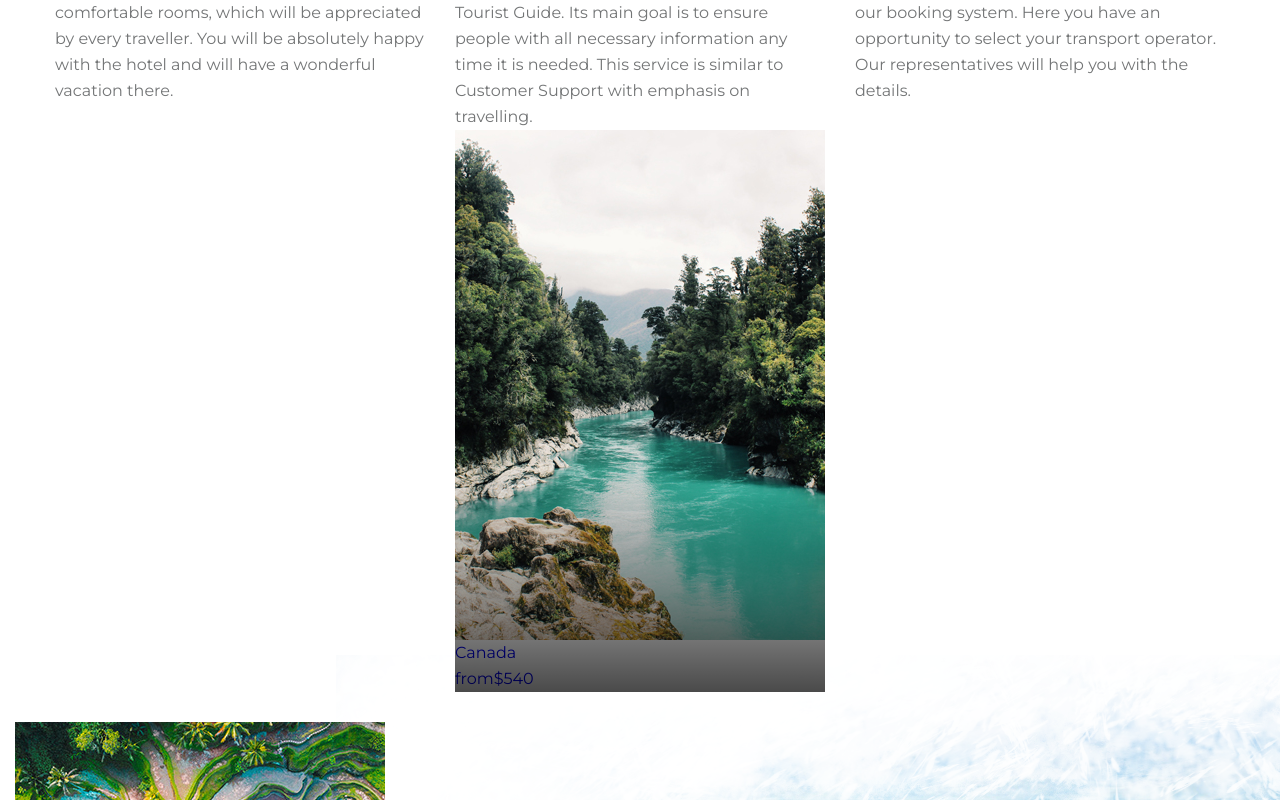
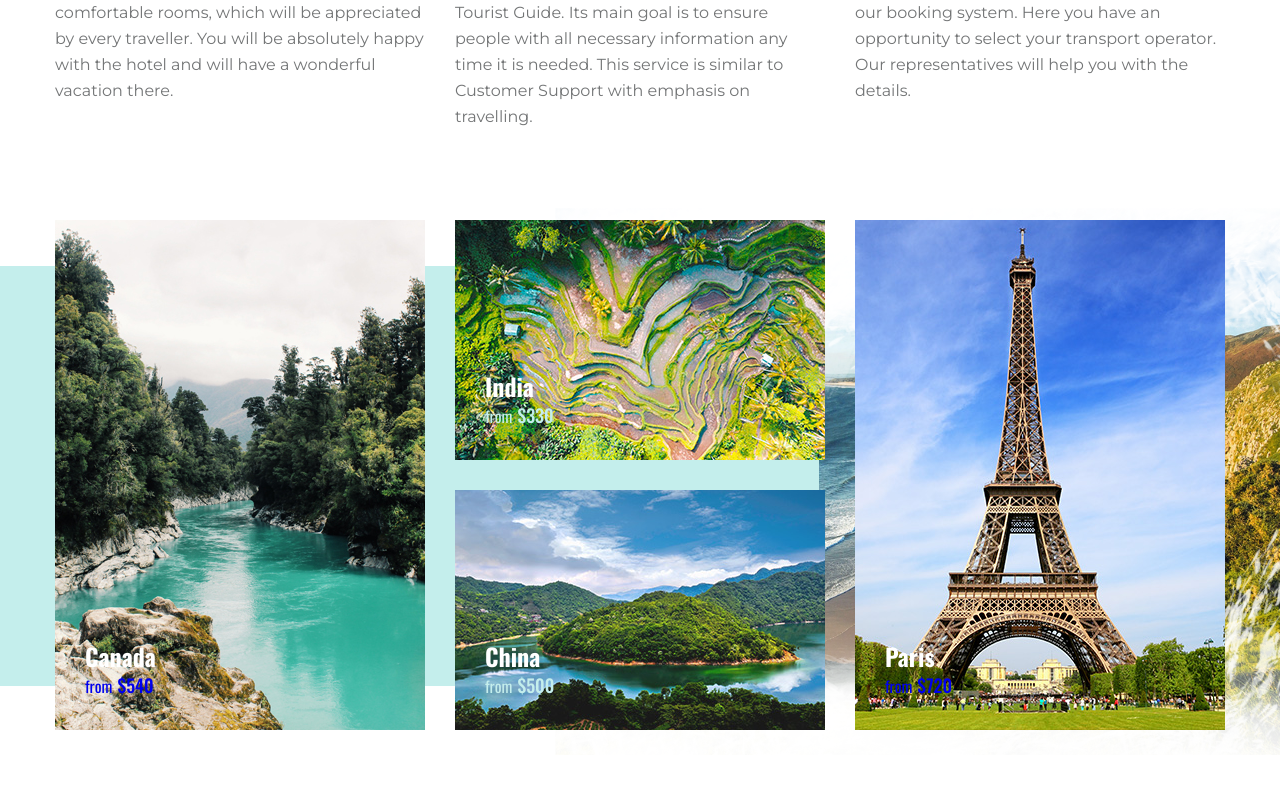
Before and after one commit to FeridQarayev/beautiful_places_app, a React (Create React App) app in the folder client/: page / in a window 1280 px wide. Shown: the part 1720-2520 px from the top of the page. Built offline with nearby package versions, Linux system fonts and the light colour scheme.

Commit message:
fix responsible style

```diff
--- a/client/src/pages/base/home/style.module.scss
+++ b/client/src/pages/base/home/style.module.scss
@@ -131,6 +131,7 @@
 }
 
 .tours {
+  padding: 50px 0;
   &__bg__container {
     width: 100%;
     padding-right: 15px;
@@ -147,11 +148,18 @@
       &__col {
         margin-bottom: 30px;
         display: flex !important;
-        order: 1;
         position: relative;
         width: 100%;
+        order: 4;
         padding-right: 15px;
         padding-left: 15px;
+        &:nth-child(1) {
+          order: 1;
+        }
+        &:nth-child(2) {
+          order: 3;
+        }
+        &:not(:nth-child(2)) {
           a {
             max-width: 370px;
             margin-left: auto;
@@ -179,16 +187,97 @@
               width: 370px;
               aspect-ratio: auto 370 / 510;
             }
-          &__description {
+            .tours__bg__container__row__col__description {
               position: absolute;
               left: 30px;
               bottom: 30px;
               right: 30px;
               z-index: 2;
+              font-family: 'Oswald', sans-serif;
               div {
                 color: #ffffff;
                 font-weight: 700;
                 text-transform: none;
+              }
+              span:nth-child(1) {
+                font-size: 14px;
+                color: #ffffff;
+                font-weight: 100;
+                display: inline-block;
+              }
+              &__price {
+                font-size: 18px;
+                font-weight: 500;
+                margin-left: 5px;
+              }
+            }
+          }
+        }
+        &__row {
+          margin-bottom: -30px;
+          display: flex;
+          flex-wrap: wrap;
+          margin-right: -15px;
+          margin-left: -15px;
+          &__card {
+            margin-bottom: 30px;
+            position: relative;
+            width: 100%;
+            padding-right: 15px;
+            padding-left: 15px;
+            a {
+              max-width: 370px;
+              margin-left: auto;
+              margin-right: auto;
+              position: relative;
+              display: flex;
+              flex-direction: column;
+              justify-content: flex-end;
+              overflow: hidden;
+              color: #c4eeec;
+              transition: all 0.3s ease-in-out;
+              &::before {
+                content: '';
+                position: absolute;
+                bottom: 0;
+                left: 0;
+                right: 0;
+                top: 60%;
+                background: linear-gradient(180deg, rgba(255, 255, 255, 0) 0%, rgba(0, 0, 0, 0.71) 100%);
+                z-index: 1;
+                transition: all ease 0.25s;
+              }
+              img {
+                display: inline-block;
+                max-width: 100%;
+                height: auto;
+                width: 370px;
+                aspect-ratio: auto 370 / 510;
+              }
+              .tours__bg__container__row__col__description {
+                position: absolute;
+                left: 30px;
+                bottom: 30px;
+                right: 30px;
+                z-index: 2;
+                font-family: 'Oswald', sans-serif;
+                div {
+                  color: #ffffff;
+                  font-weight: 700;
+                  text-transform: none;
+                }
+                span:nth-child(1) {
+                  font-size: 14px;
+                  color: #ffffff;
+                  font-weight: 100;
+                  display: inline-block;
+                }
+                &__price {
+                  font-size: 18px;
+                  font-weight: 500;
+                  margin-left: 5px;
+                }
+              }
             }
           }
         }
@@ -209,6 +298,17 @@
   .advantages {
     &__container {
       max-width: 540px;
+    }
+  }
+  .tours__bg__container {
+    max-width: 540px;
+    &__row__col {
+      flex: 0 0 50%;
+      max-width: 50%;
+      &__row__card {
+        flex: 0 0 50%;
+        max-width: 50%;
+      }
     }
   }
 }
@@ -237,6 +337,15 @@
       }
     }
   }
+  .tours {
+    padding: 85px 0;
+    &__bg__container {
+      max-width: 720px;
+      &__row__col:nth-child(3) {
+        order: 2;
+      }
+    }
+  }
 }
 @media only screen and (min-width: 992px) {
   .way_travel {
@@ -257,6 +366,20 @@
       &__row__card {
         flex: 0 0 33.33333%;
         max-width: 33.33333%;
+      }
+    }
+  }
+  .tours {
+    padding: 100px 0;
+    &__bg__container {
+      max-width: 960px;
+      &__row__col {
+        flex: 0 0 33.33333%;
+        max-width: 33.33333%;
+        &__row__card {
+          flex: 0 0 100%;
+          max-width: 100%;
+        }
       }
     }
   }
@@ -325,9 +448,9 @@
       }
     }
   }
-  .tourse {
+  .tours {
     padding: 115px 0;
-    background-size: cover;
+    background-size: cover !important;
     padding-bottom: 130px;
     padding-top: 90px;
     &__bg {
@@ -344,13 +467,35 @@
       }
       &__container {
         max-width: 1200px;
-        &__row__col__description {
+        &__row__col {
+          &:nth-child(2) {
+            order: 2;
+          }
+          a {
+            &::before {
+              opacity: 0 !important;
+            }
+          }
+          &__description {
             opacity: 0;
             transform: translateY(120%);
             transition: all ease 0.25s;
             div {
               font-size: 24px;
               line-height: 1.25;
+            }
+          }
+          &__row__card {
+            a {
+              &::before {
+                opacity: 0;
+              }
+              &__description {
+                opacity: 0;
+                transform: translateY(120%);
+                transition: all ease 0.25s;
+              }
+            }
           }
         }
       }
@@ -367,4 +512,13 @@
   .way_travel {
     background: none !important;
   }
+  .tours {
+    background: none !important;
   }
+}
+@media only screen and (max-width: 992px) {
+  .tours__bg__container__row__col:nth-child(2) {
+    flex: 0 0 100%;
+    max-width: 100%;
+  }
+}
```
Lines whose indentation alone changed are shown as unchanged.
